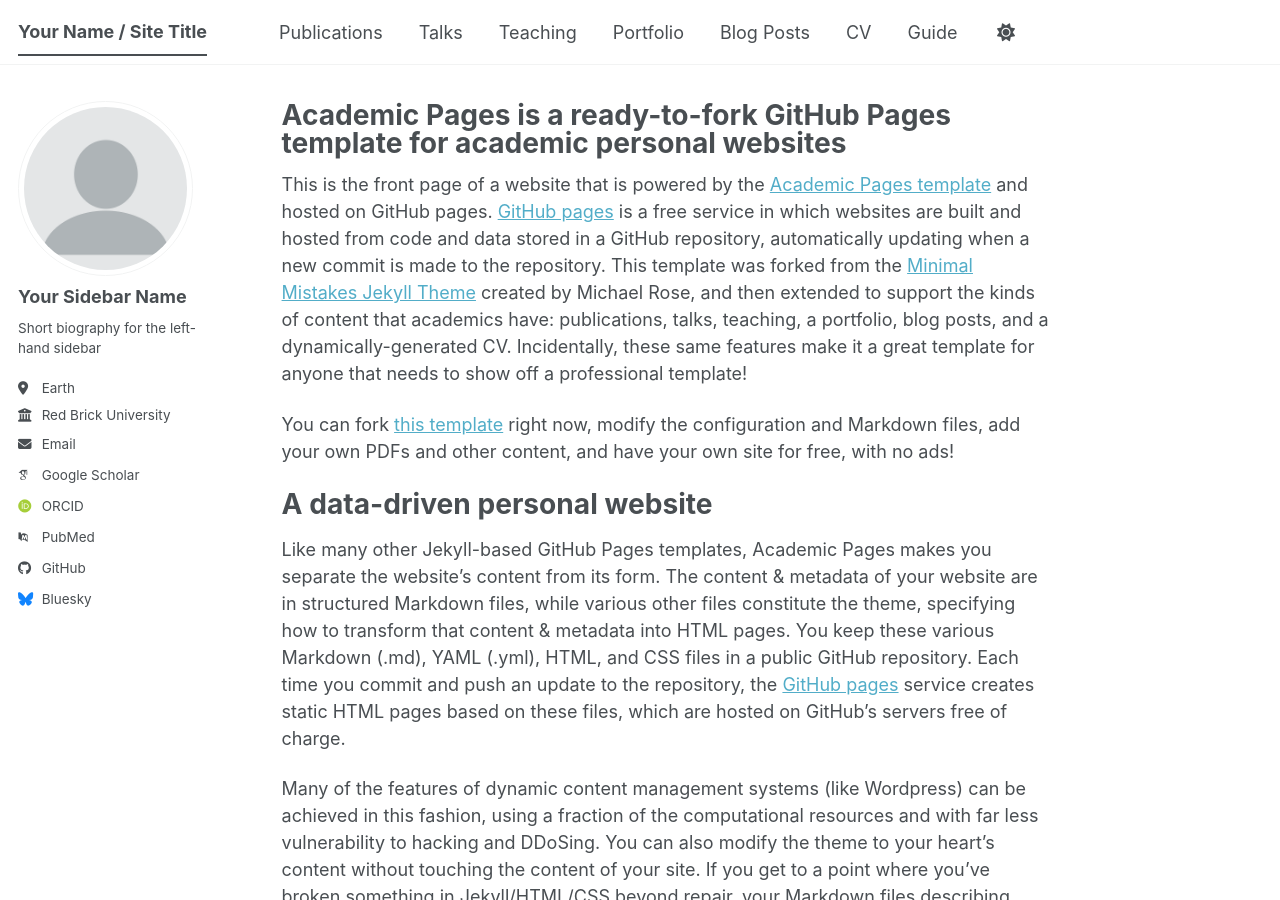
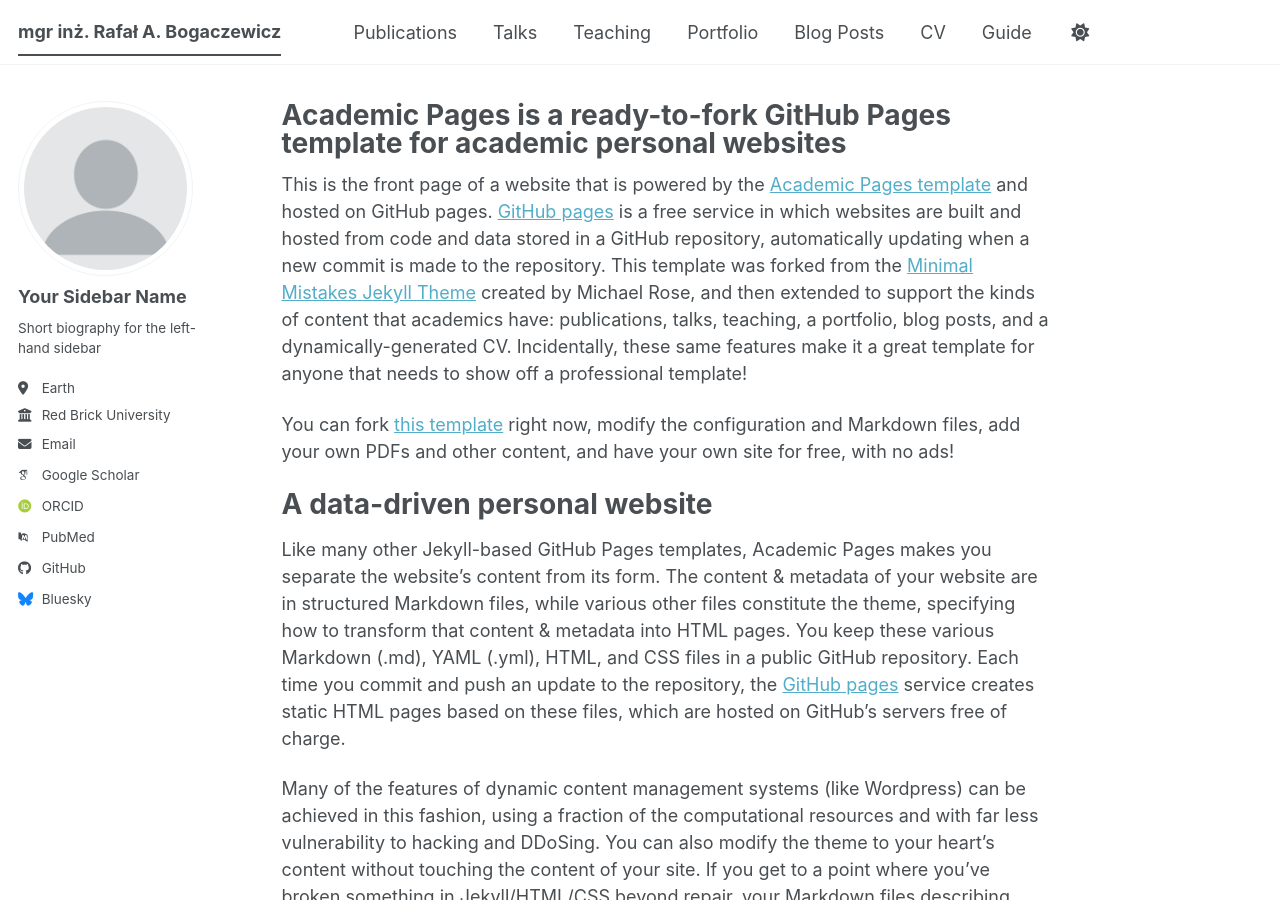
Before and after one commit to Rafalscientist/Rafal_A_Bogaczewicz.github.io, a Jekyll site: the page built from _pages/about.md, in a window 1280 px wide and 900 px high. Built offline with Jekyll 4.4.1, drawn with Linux system fonts in a browser that asks for light colours; some web fonts are replaced; a script bundle is joined from its source files by our own code; library files that are not in the unit come from our copies.

Commit message:
Update site title in configuration file

```diff
--- a/_config.yml
+++ b/_config.yml
@@ -9,7 +9,7 @@
 # Basic Site Settings
 locale                   : "en-US"
 site_theme               : "default" # The available themes options are "default", "air", "sunrise", "mint", "dirt" and "contrast"
-title                    : "Your Name / Site Title"
+title                    : "mgr inż. Rafał A. Bogaczewicz"
 title_separator          : "-"
 name                     : &name "Your Name"
 description              : &description "Your Name's academic portfolio"   # Update this with a general description of your site, this is the default if not overridden by a page
```
